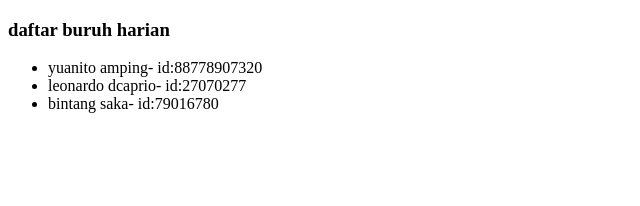
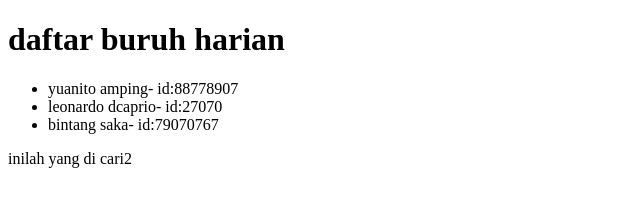
Before and after one commit to feraylane/belajar-git-2, a plain HTML site: page index.html in a window 1280 px wide. Shown: the whole page, without its empty margins (0-640 px from the left). Drawn offline with Linux system fonts and the light colour scheme.

Commit message:
mengedit file index.html ketua.html staff.html

```diff
--- a/index.html
+++ b/index.html
@@ -7,11 +7,12 @@
     <title>masih test git</title>
   </head>
   <body>
-    <h3>daftar buruh harian</h3>
+    <h1>daftar buruh harian</h1>
     <ul>
-      <li>yuanito amping- id:88778907320</li>
-      <li>leonardo dcaprio- id:27070277</li>
-      <li>bintang saka- id:79016780</li>
+      <li>yuanito amping- id:88778907</li>
+      <li>leonardo dcaprio- id:27070</li>
+      <li>bintang saka- id:79070767</li>
     </ul>
+    <p>inilah yang di cari2</p>
   </body>
 </html>
```
Also changed, not shown: ketua.html (+1 -1 lines), staff.html (+1 -1 lines).
